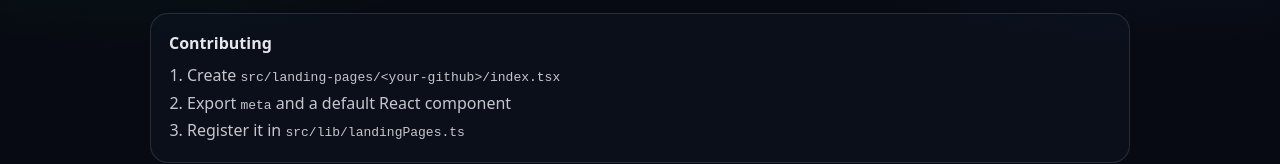
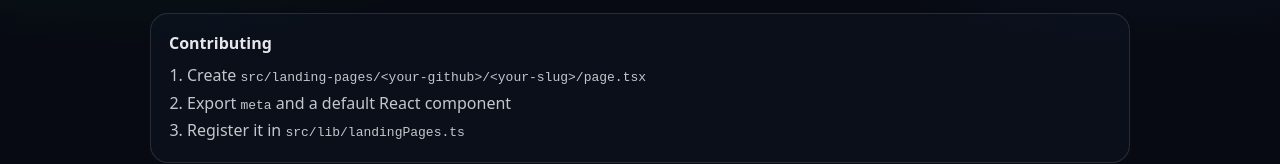
Before and after one commit to awesomething/vibe-dashboard, a Next.js app: page /p/awesomething/demo in a window 1280 px wide. Shown: the part 309-473 px from the top of the page. Built offline with nearby package versions, Linux system fonts and the light colour scheme.

Commit message:
Update demo landing page instructions for page.tsx structure

```diff
--- a/src/landing-pages/awesomething/demo/page.tsx
+++ b/src/landing-pages/awesomething/demo/page.tsx
@@ -81,7 +81,7 @@ export default function AwesomethingPage() {
           <div style={{ fontWeight: 600, marginBottom: 8 }}>Contributing</div>
           <ol style={{ margin: 0, paddingLeft: 18, opacity: 0.85, lineHeight: 1.7 }}>
             <li>
-              Create <code>src/landing-pages/&lt;your-github&gt;/index.tsx</code>
+              Create <code>src/landing-pages/&lt;your-github&gt;/&lt;your-slug&gt;/page.tsx</code>
             </li>
             <li>
               Export <code>meta</code> and a default React component
```
